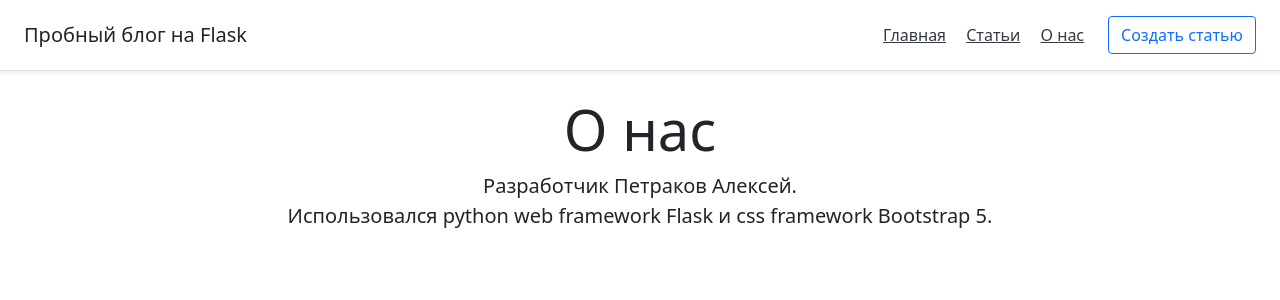
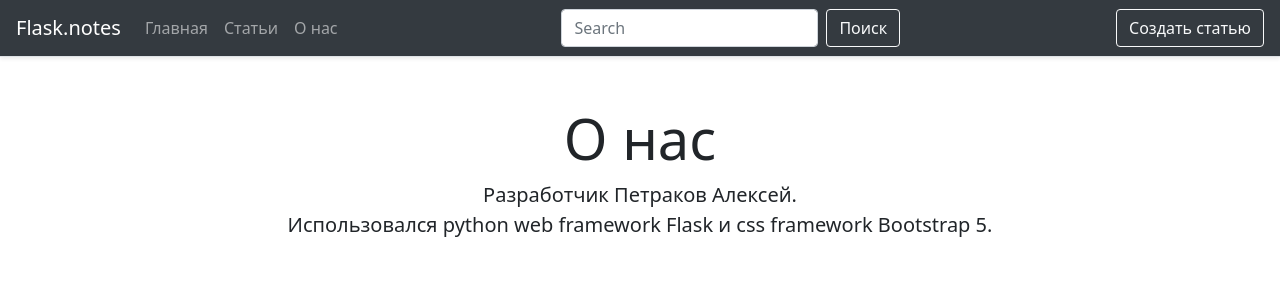
Before and after one commit to Petrakan/petrakan-flask-app, a Flask app: page /about in a window 1280 px wide. Shown: the top 300 px of the page. Run offline with Flask 2, Linux system fonts and the light colour scheme; some libraries are stand-ins or nearby versions.

Commit message:
make it better

```diff
--- a/templates/base.html
+++ b/templates/base.html
@@ -7,23 +7,36 @@
     <title>{% block title %}{% endblock %}</title>
   </head>
   <body>
-    <div class="fixed-top d-flex flex-column flex-md-row align-items-center p-3 px-md-4 mb-3 bg-white border-bottom shadow-sm">
-      <h5 class="my-0 mr-md-auto font-weight-normal">Пробный блог на Flask</h5>
-      <nav class="my-2 my-md-0 mr-md-3">
-        <a class="p-2 text-dark" href="/">Главная</a>
-        <a class="p-2 text-dark" href="/articles">Статьи</a>
-        <a class="p-2 text-dark" href="/about">О нас</a>
-
-      </nav>
-      <a class="btn btn-outline-primary" href="/create_article">Создать статью</a>
-    </div>
-
-    <div class="pt-5">
+    <nav class="navbar navbar-expand-lg navbar-dark bg-dark border-bottom shadow-sm">
+      <div class="container-fluid">
+      <a class="navbar-brand" href="#">Flask.notes</a>
+      <button class="navbar-toggler" type="button" data-toggle="collapse" data-target="#navbarSupportedContent" aria-controls="navbarSupportedContent" aria-expanded="false" aria-label="Toggle navigation">
+        <span class="navbar-toggler-icon"></span>
+      </button>
+      <div class="collapse navbar-collapse" id="navbarSupportedContent">
+        <ul class="navbar-nav mr-auto">
+          <li class="nav-item active">
+            <a class="nav-link" href="/home">Главная<span class="sr-only">(current)</span></a>
+          </li>
+          <li class="nav-item">
+            <a class="nav-link" href="/articles">Статьи</a>
+          </li>
+          <li class="nav-item">
+            <a class="nav-link" href="/about">О нас</a>
+          </li>
+        </ul>
+        <form class="d-flex my-2 my-lg-0">
+          <input class="form-control mr-sm-2" type="search" placeholder="Search" aria-label="Search">
+          <button class="btn btn-outline-light my-2 my-sm-0" type="submit">Поиск</button>
+        </form>
+        <a class="btn btn-outline-light ml-auto" href="/create_article" target="_blank">Создать статью</a>
+      </div>
+      </div>
+    </nav>
+   <div class="">
       {% block content %}{%endblock%}
     </div>
-
     <script src="https://cdn.jsdelivr.net/npm/popper.js@1.16.0/dist/umd/popper.min.js" integrity="sha384-Q6E9RHvbIyZFJoft+2mJbHaEWldlvI9IOYy5n3zV9zzTtmI3UksdQRVvoxMfooAo" crossorigin="anonymous"></script>
     <script src="https://stackpath.bootstrapcdn.com/bootstrap/5.0.0-alpha1/js/bootstrap.min.js" integrity="sha384-oesi62hOLfzrys4LxRF63OJCXdXDipiYWBnvTl9Y9/TRlw5xlKIEHpNyvvDShgf/" crossorigin="anonymous"></script>
-
   </body>
 </html>
```
Also changed, not shown: blog.db.
